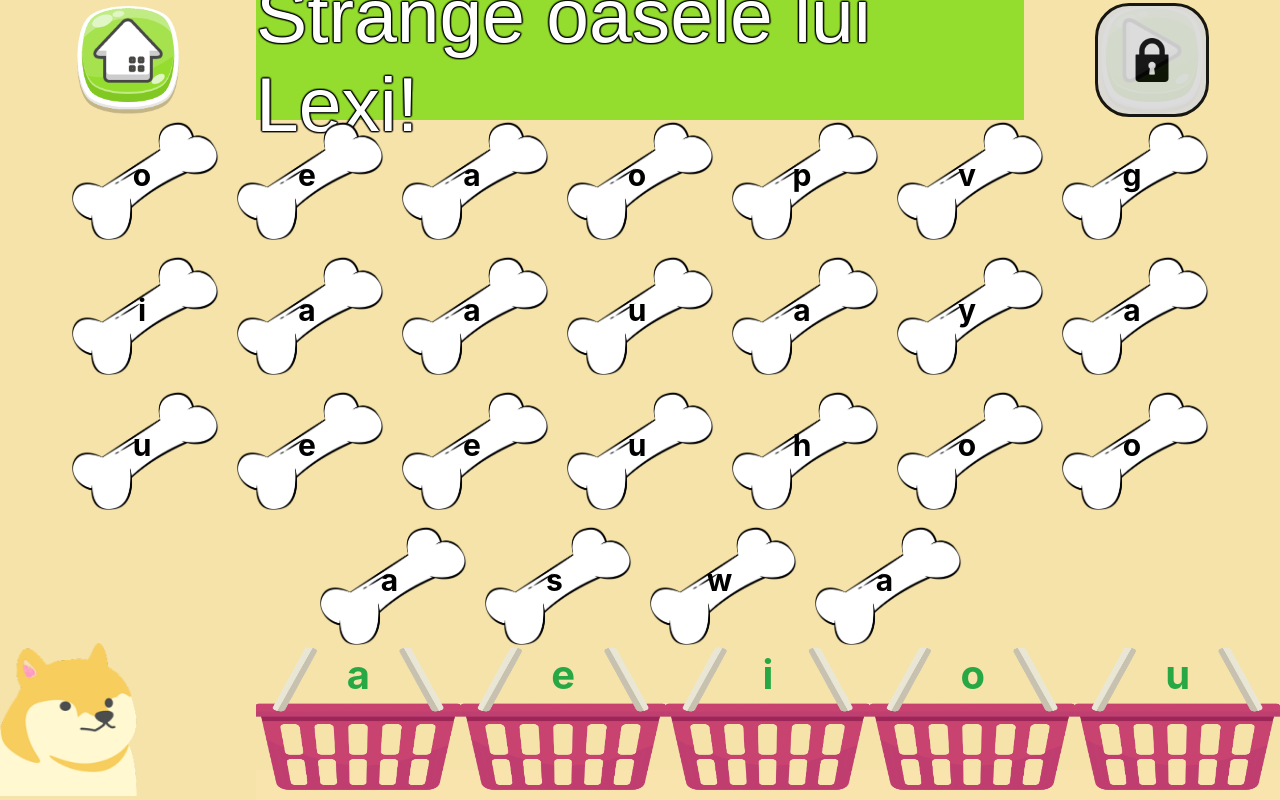
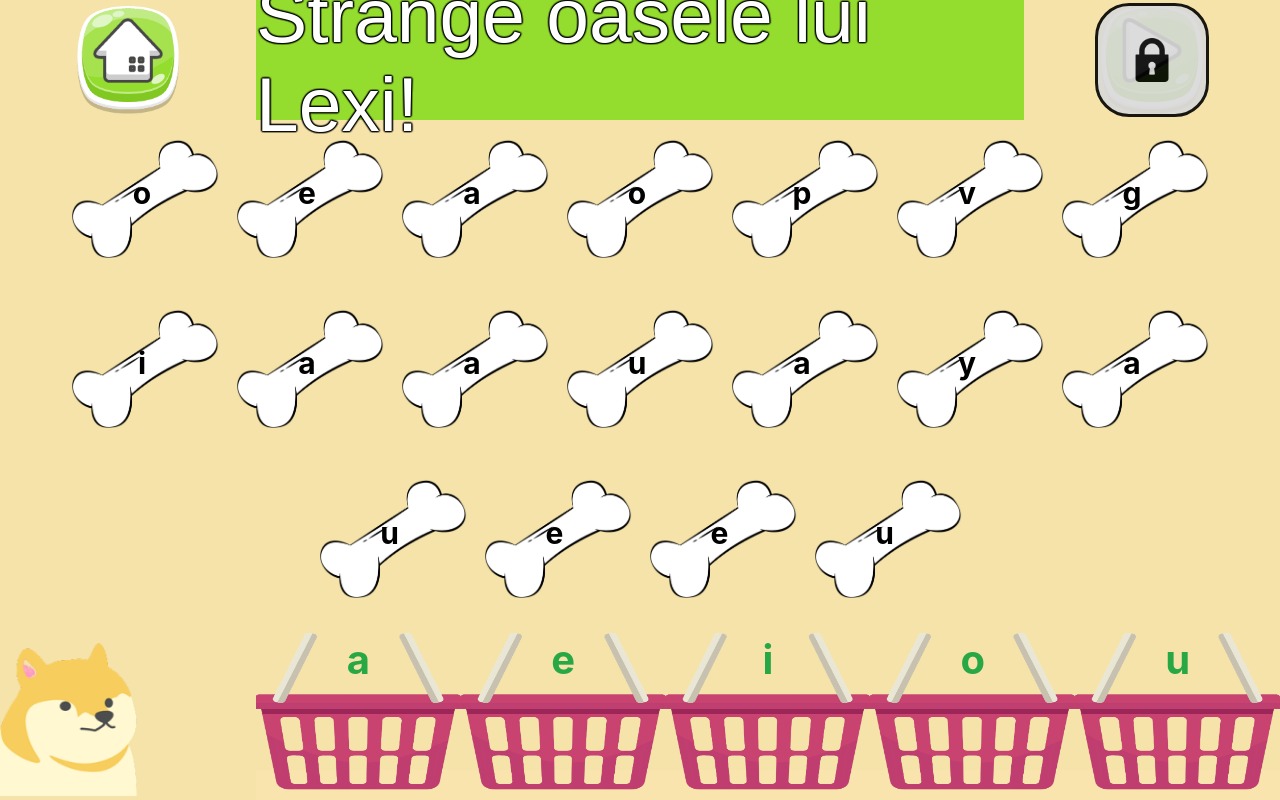
Before and after one commit to Vasile07/lexi-learn, a React (Create React App) app: page /lexi-learn/levels/strange-oasele in a window 1280 px wide. Built offline with nearby package versions, Linux system fonts and the light colour scheme; a web font is replaced by a local one.

Commit message:
StrangeOaseJoc design change

```diff
--- a/src/components/games/StrangeOaseleJoc.jsx
+++ b/src/components/games/StrangeOaseleJoc.jsx
@@ -28,7 +28,7 @@ const StrangeOaseleJoc = ({setText, completeLevel}) => {
 
     useEffect(() => {
         const items = [];
-        const numItems = 25;
+        const numItems = 18;
         const positions = [];
 
         for (let i = 0; i < numItems; i++) {
```
